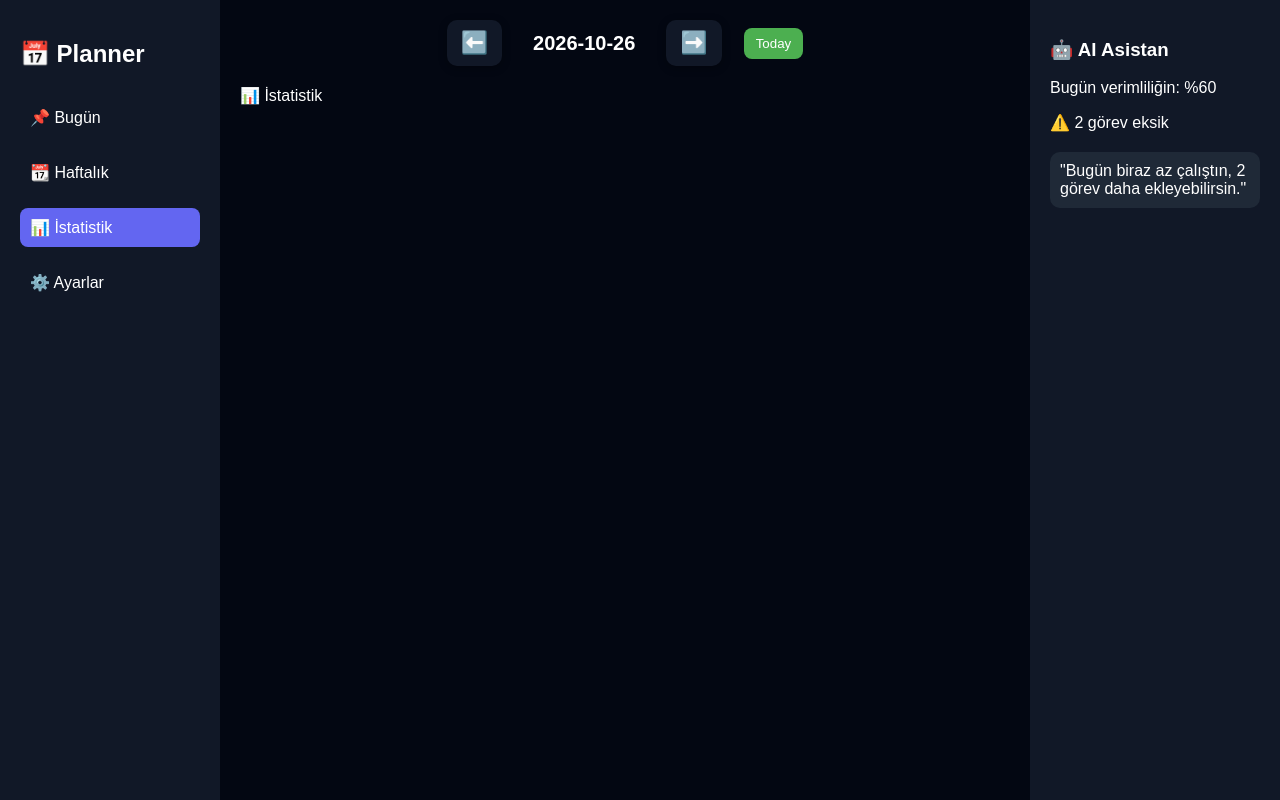
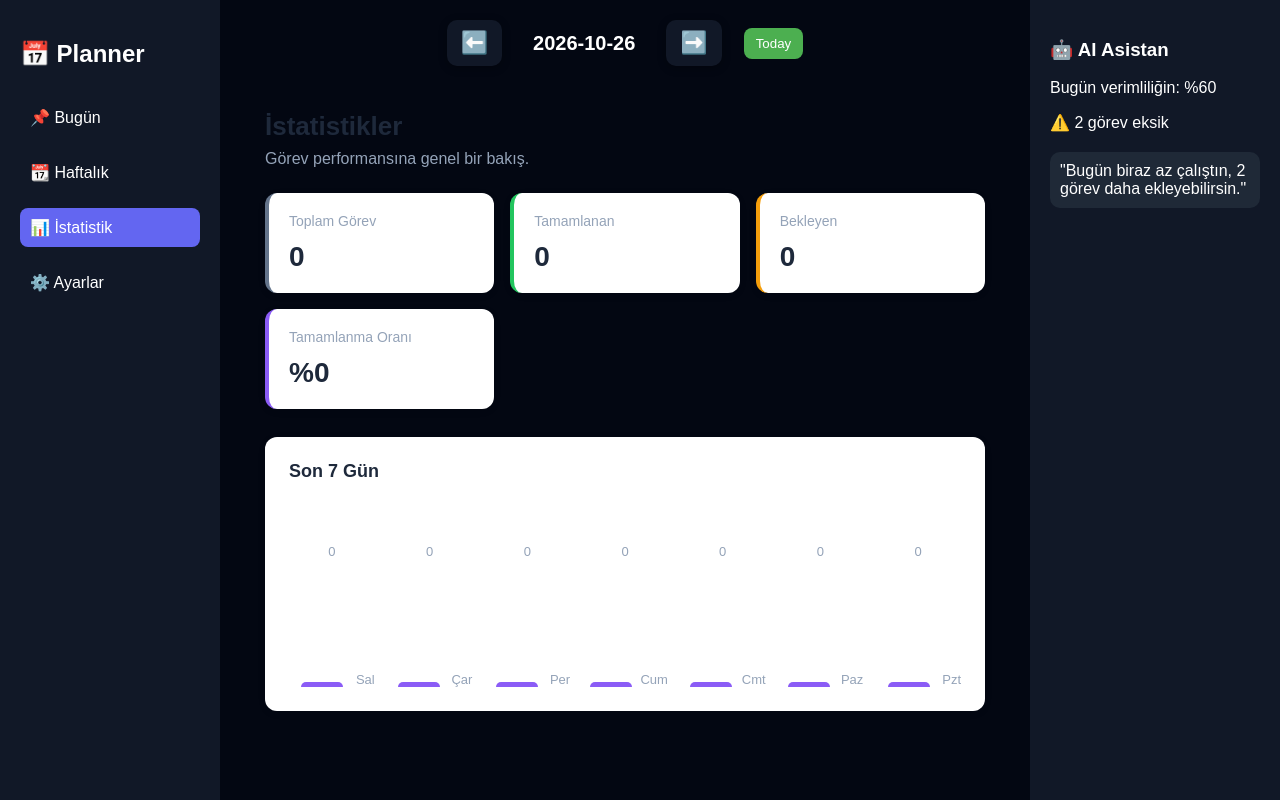
Before and after one commit to gdgedikbasi/daily-planner, a React (Vite) app: page / in a window 1280 px wide. Both pictures are taken after a click on the element "📊 İstatistik". Built offline with nearby package versions, Linux system fonts and the light colour scheme; the HTML template or start-up script is replaced by a standard one.

Commit message:
Add centralized task state and statistics view

```diff
--- /dev/null
+++ b/src/components/StatsView.jsx
@@ -0,0 +1,215 @@
+import {useMemo} from "react";
+import {calculateStats} from "../utils/taskStats";
+
+export default function StatsView({allTasks}){
+    //tüm günlerdeki görevleri tek bir dizide topluyorum.
+    const tasks=useMemo(()=>{
+        return Object.values(allTasks).flat();
+    }, [allTasks]);
+
+    //genel istatistikleri hesaplıyorum
+    const stats=useMemo(()=>{
+        return calculateStats(tasks);
+    },[tasks]);
+
+    //son 7 günün tamamlanan görev sayılarını hesaplıyorum
+    const weeklyStats=useMemo(()=>{
+        return Array.from({length:7},(_,index)=>{
+            const date=new Date();
+            date.setDate(date.getDate()-(6-index));
+
+            const dateKey=date.toLocaleDateString("sv-SE");
+            const dayTasks=allTasks[dateKey] || [];
+
+            return{
+                date:dateKey,
+                label:date.toLocaleDateString("tr-TR",{
+                    weekday:"short"
+                }),
+                total:dayTasks.length,
+                done:dayTasks.filter((task)=>task.done).length,
+            };
+        });
+    },[allTasks]);
+
+    const maxCompleted=Math.max(
+        1,
+        ...weeklyStats.map((day)=>day.done)
+    );
+
+    const statCards=[
+        {
+            title:"Toplam Görev",
+            value:stats.total,
+            color:"#64748b",
+        },
+
+        {
+            title:"Tamamlanan",
+            value:stats.done,
+            color:"#22c55e",
+        },
+
+        {
+            title:"Bekleyen",
+            value:stats.pending,
+            color:"#f59e0b",
+        },
+
+        {
+            title:"Tamamlanma Oranı",
+            value:`%${stats.percent}`,
+            color:"#8b5cf6",
+        },
+    ];
+
+    return(
+        <div style={styles.container}>
+            <h2 style={styles.heading}>İstatistikler</h2>
+            <p style={styles.description}>Görev performansına genel bir bakış.</p>
+
+            <div style={styles.cardGrid}>
+                {statCards.map((card)=>(
+                    <div
+                        key={card.title}
+                        style={{...styles.card,borderLeft:`4px solid ${card.color}`,
+                    }}
+                    >
+                        <p style={styles.cardTitle}>{card.title}</p>
+                        <h2 style={styles.cardValue}>{card.value}</h2>
+                    </div>
+                ))}
+            </div>
+
+            <div style={styles.chartCard}>
+                <h3 style={styles.chartTitle}>Son 7 Gün</h3>
+                <div style={styles.chart}>
+                    {weeklyStats.map((day)=>{
+                        const barHeight=
+                            day.done===0
+                            ?4
+                            :(day.done/maxCompleted)*100;
+
+                        return(
+                            <div key={day.date} style={styles.barColumn}>
+                                <span style={styles.barValue}>{day.done}</span>
+
+                                <div style={styles.barArea}>
+                                    <div style={styles.barArea}>
+                                        <div
+                                            style={{
+                                            ...styles.bar,
+                                            height: `${barHeight}%`,
+                                            }}
+                                            title={`${day.date}: ${day.done} görev`}
+                                        />
+                                    </div>
+                                    <span style={styles.dayLabel}>{day.label}</span>
+                                </div>
+                            </div>
+                        );
+                    })}
+                </div>
+            </div>
+        </div>
+    );
+}
+
+const styles={
+    container: {
+    padding: "25px",
+    color: "var(--text-color, #1e293b)",
+  },
+
+  heading: {
+    margin: "0 0 8px",
+    fontSize: "26px",
+  },
+
+  description: {
+    margin: "0 0 25px",
+    color: "#94a3b8",
+  },
+
+  cardGrid: {
+    display: "grid",
+    gridTemplateColumns: "repeat(auto-fit, minmax(180px, 1fr))",
+    gap: "16px",
+    marginBottom: "28px",
+  },
+
+  card: {
+    background: "var(--card-bg, #ffffff)",
+    padding: "20px",
+    borderRadius: "12px",
+    boxShadow: "0 2px 10px rgba(0,0,0,0.05)",
+  },
+
+  cardTitle: {
+    margin: "0 0 12px",
+    color: "#94a3b8",
+    fontSize: "14px",
+  },
+
+  cardValue: {
+    margin: 0,
+    fontSize: "28px",
+  },
+
+  chartCard: {
+    background: "var(--card-bg, #ffffff)",
+    padding: "24px",
+    borderRadius: "12px",
+    boxShadow: "0 2px 10px rgba(0,0,0,0.05)",
+  },
+
+  chartTitle: {
+    margin: "0 0 25px",
+    fontSize: "18px",
+  },
+
+  chart: {
+    display: "flex",
+    alignItems: "flex-end",
+    justifyContent: "space-around",
+    gap: "12px",
+    height: "180px",
+  },
+
+  barColumn: {
+    display: "flex",
+    flexDirection: "column",
+    alignItems: "center",
+    justifyContent: "flex-end",
+    gap: "8px",
+    height: "100%",
+    flex: 1,
+  },
+
+  barValue: {
+    fontSize: "13px",
+    color: "#94a3b8",
+  },
+
+  barArea: {
+    display: "flex",
+    alignItems: "flex-end",
+    justifyContent: "center",
+    width: "100%",
+    height: "120px",
+  },
+
+  bar: {
+    width: "min(42px, 75%)",
+    minHeight: "4px",
+    background: "#8b5cf6",
+    borderRadius: "6px 6px 0 0",
+    transition: "height 0.3s ease",
+  },
+
+  dayLabel: {
+    fontSize: "13px",
+    color: "#94a3b8",
+    textTransform: "capitalize",
+  },
+};
--- a/src/components/TaskBoard.jsx
+++ b/src/components/TaskBoard.jsx
@@ -1,10 +1,10 @@
-import { useState, useEffect, useMemo } from "react";
+import { useState, useMemo } from "react";
 import { CheckCircle, Circle, Trash2, Pin } from "lucide-react";
 import { Reorder, motion } from "framer-motion";
 import { calculateStats } from "../utils/taskStats";
 
 
-export default function TaskBoard({ selectedDate }) {
+export default function TaskBoard({ selectedDate,allTasks,setAllTasks }) {
   const [task, setTask] = useState("");
   const [dueDate, setDueDate] = useState("");
   const [dueTime, setDueTime] = useState("");
@@ -13,11 +13,6 @@ export default function TaskBoard({ selectedDate }) {
   const [searchQuery, setSearchQuery] = useState("");
   const [filter,setFilter]=useState("all");
 
-
-  const [allTasks, setAllTasks] = useState(() => {
-    const saved = localStorage.getItem("tasksByDate");
-    return saved ? JSON.parse(saved) : {};
-  });
 
   const today = selectedDate;
   const tasks = useMemo(() => allTasks[today] || [], [allTasks, today]);
@@ -57,9 +52,6 @@ export default function TaskBoard({ selectedDate }) {
     });
   }, [sortedTasks,searchQuery,filter]);
 
-  useEffect(() => {
-    localStorage.setItem("tasksByDate", JSON.stringify(allTasks));
-  }, [allTasks]);
 
   // ✅ SAFE STATE UPDATE
   const updateTasks = (newTasks) => {
--- a/src/components/WeeklyView.jsx
+++ b/src/components/WeeklyView.jsx
@@ -1,9 +1,6 @@
 import { useMemo } from "react";
 
-export default function WeeklyView({ selectedDate, setSelectedDate }) {
-
-  // 🔥 localStorage'dan taskları çek
-  const allTasks = JSON.parse(localStorage.getItem("tasksByDate") || "{}");
+export default function WeeklyView({ selectedDate, setSelectedDate, allTasks}) {
 
   // ✅ DATE FORMAT (STRING → YYYY-MM-DD)
   const formatDate = (d) =>
--- a/src/layout/DashboardLayout.jsx
+++ b/src/layout/DashboardLayout.jsx
@@ -3,6 +3,7 @@ import Sidebar from "../components/Sidebar";
 import TaskBoard from "../components/TaskBoard";
 import AIPanel from "../components/AIPanel";
 import WeeklyView from "../components/WeeklyView";
+import StatsView from "../components/StatsView";
 
 export default function DashboardLayout() {
   const [active, setActive] = useState(
@@ -12,6 +13,16 @@ export default function DashboardLayout() {
   useEffect(()=>{
     localStorage.setItem("activeView",active);
   },[active]);
+
+
+  const [allTasks,setAllTasks]=useState(()=>{
+    return JSON.parse(localStorage.getItem("tasksByDate")||"{}")
+  });
+
+  useEffect(()=>{
+    localStorage.setItem("tasksByDate",JSON.stringify(allTasks));
+  },[allTasks]);
+
 
   // ✅ STRING formatta tarih (bozmuyoruz)
   const [selectedDate, setSelectedDate] = useState(
@@ -69,16 +80,23 @@ export default function DashboardLayout() {
         </div>
 
         {/* SAYFALAR */}
-        {active === "today" && <TaskBoard selectedDate={selectedDate} />}
+        {active === "today" &&(
+          <TaskBoard
+            selectedDate={selectedDate}
+            allTasks={allTasks}
+            setAllTasks={setAllTasks}
+          />
+        )}
 
         {active === "weekly" && (
           <WeeklyView
             selectedDate={selectedDate}
             setSelectedDate={setSelectedDate}
+            allTasks={allTasks}
           />
         )}
 
-        {active === "stats" && <div>📊 İstatistik</div>}
+        {active === "stats" && <StatsView allTasks={allTasks} />}
         {active === "settings" && <div>⚙️ Ayarlar</div>}
       </div>
 
```
